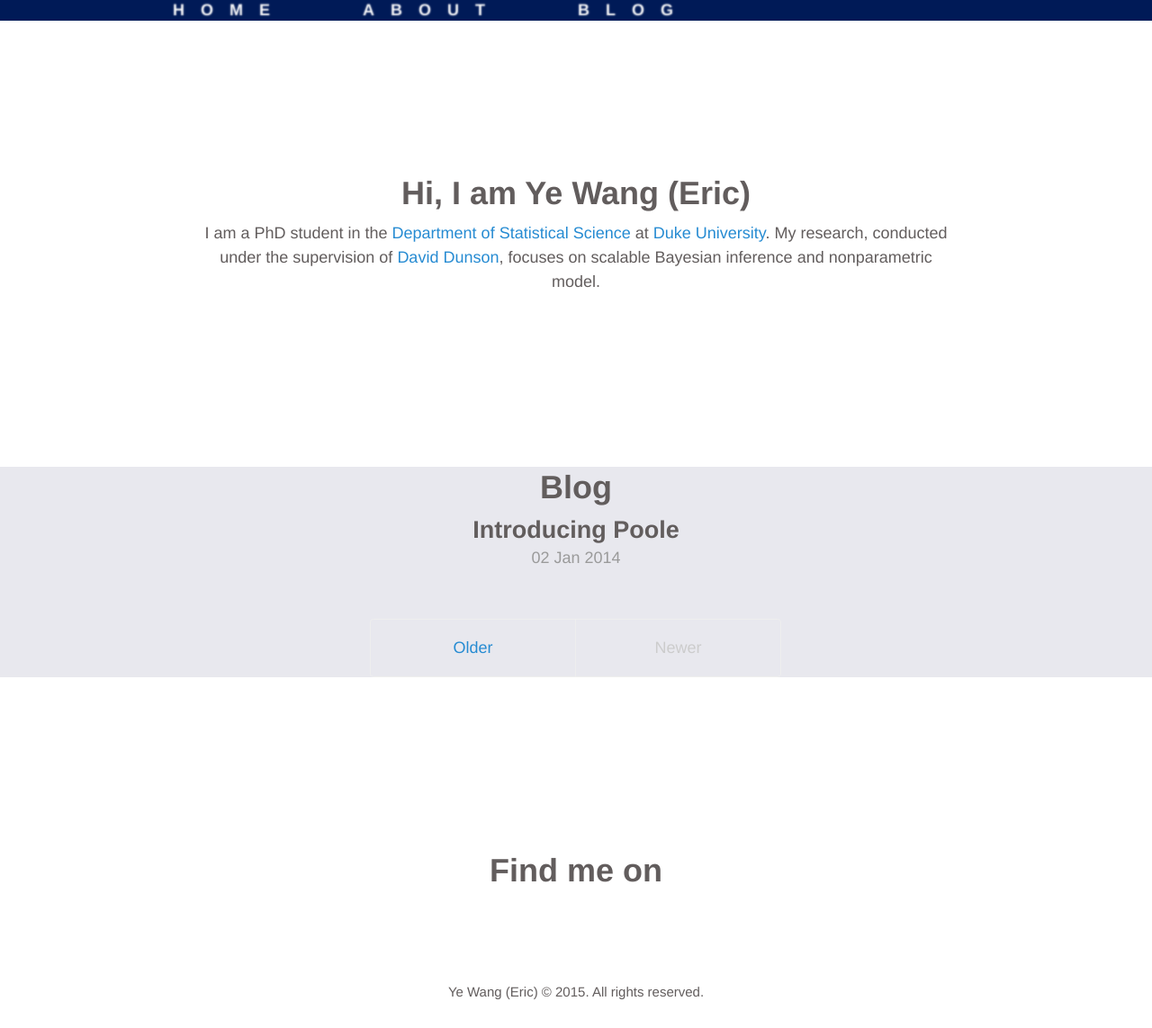
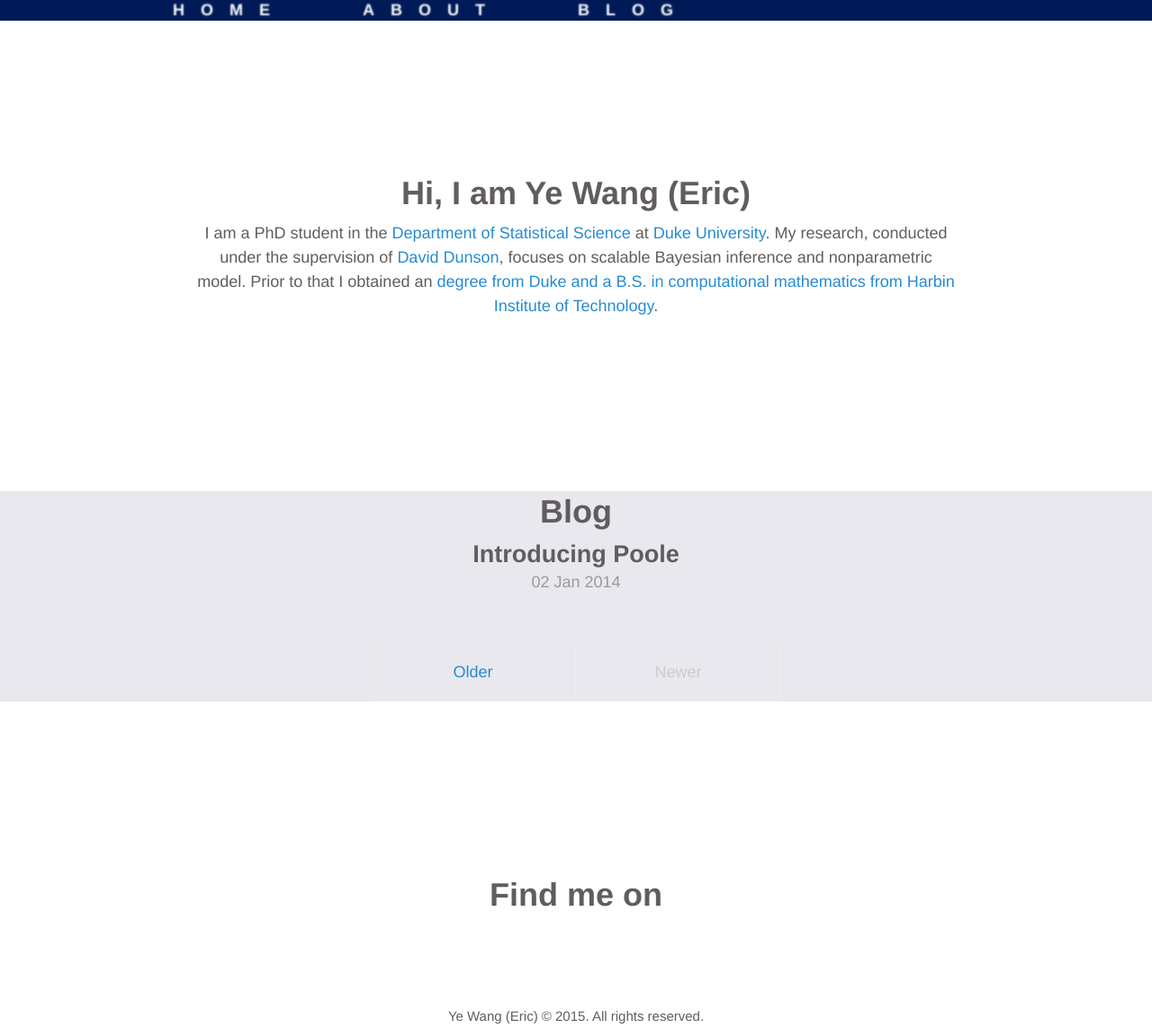
Before and after one commit to ericyewang/ericyewang.github.io, a Jekyll site: the page built from index.html, in a window 1280 px wide. Shown: the whole page at 90% size. Built offline with Jekyll 4.4.1, drawn with Linux system fonts in a browser that asks for light colours; the list of posts is cut into pages by our own code; before the commit the page ends 1116 px from its top, so only the background shows below that.

Commit message:
Update index.html

```diff
--- a/index.html
+++ b/index.html
@@ -7,7 +7,7 @@ title: Home
 <div class="container-home">
   <h1>Hi, I am Ye Wang (Eric)</h1>
   <p>I am a PhD student in the <a href="https://stat.duke.edu/">Department of Statistical Science</a> at <a href="http://duke.edu/">Duke University</a>. My research, conducted under the supervision of <a href="https://stat.duke.edu/~dunson/">David Dunson</a>,
-focuses on scalable Bayesian inference and nonparametric model.</p>
+focuses on scalable Bayesian inference and nonparametric model. Prior to that I obtained an <a href="http://econ.duke.edu/msem"MSEM</a> degree from Duke and a B.S. in computational mathematics from <a href="http://en.hit.edu.cn/">Harbin Institute of Technology</a>.</p>
   </div>
   </div>
 
```
